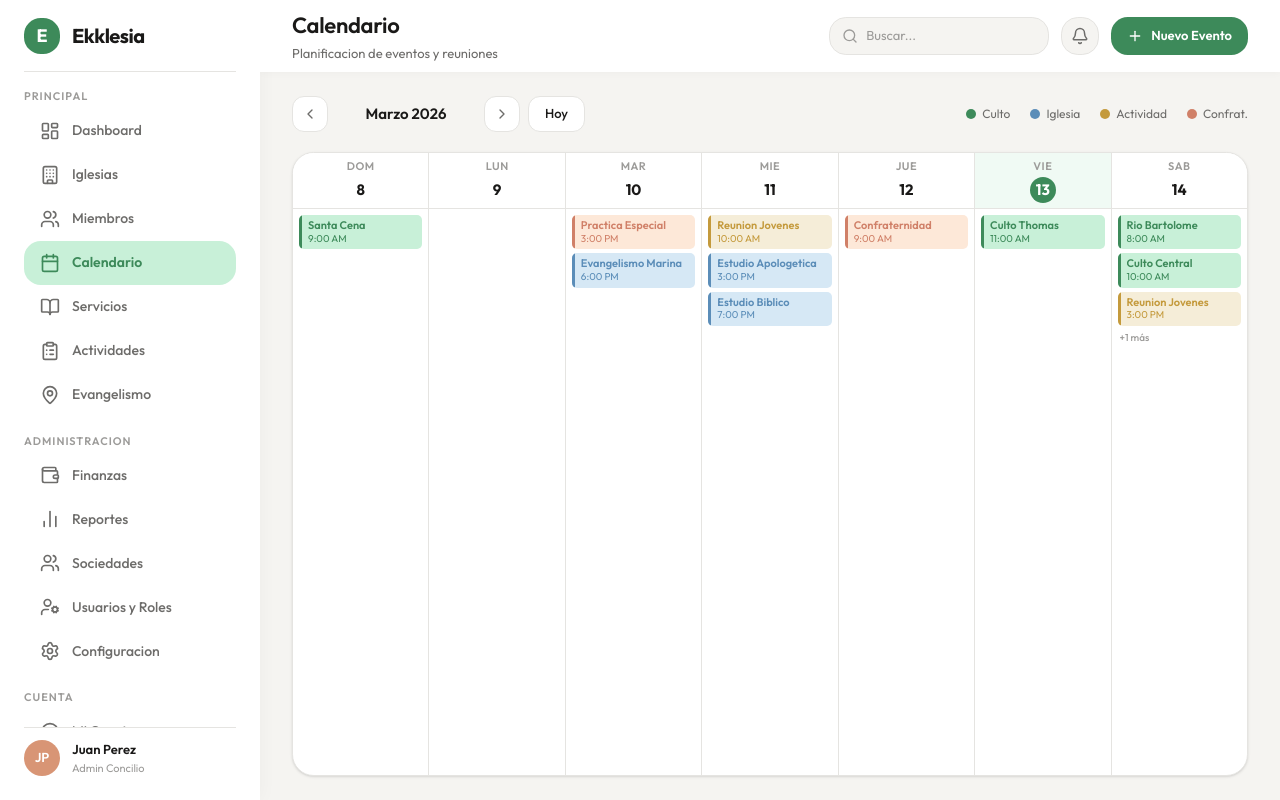
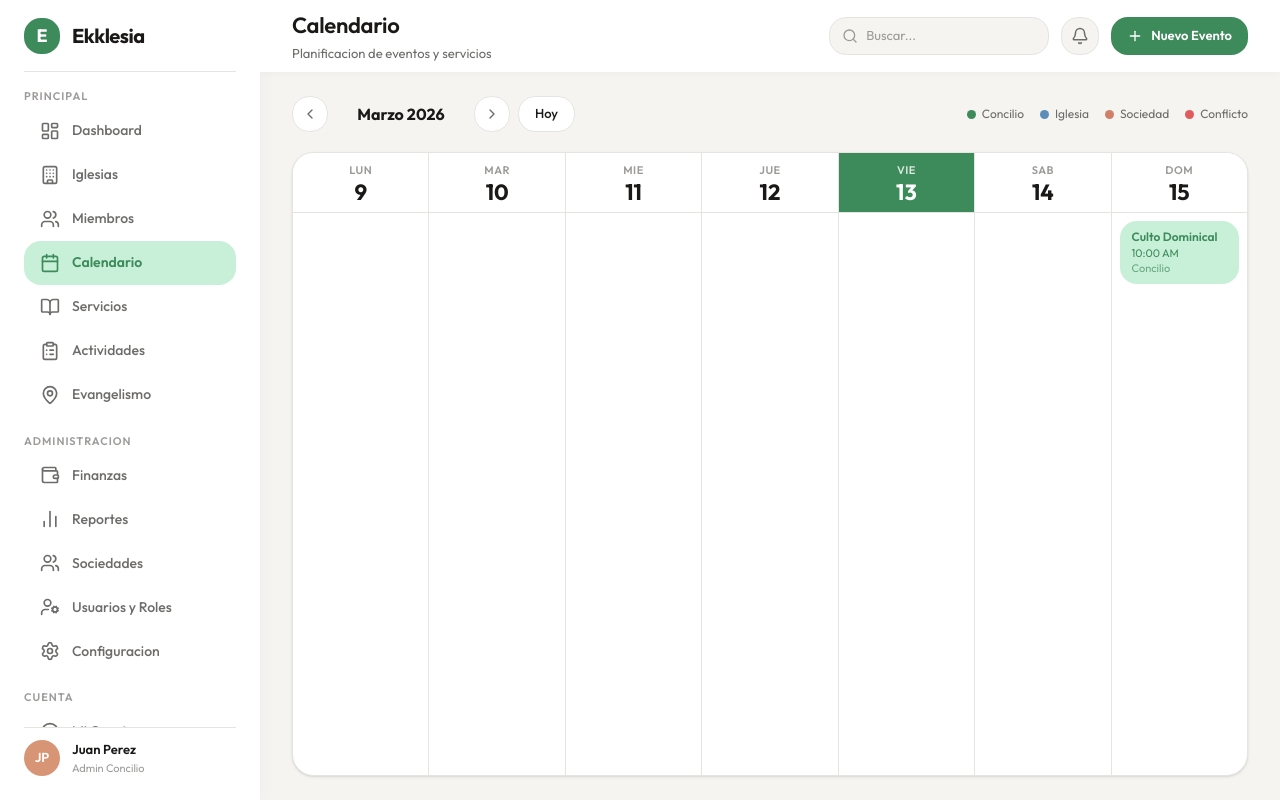
Before and after one commit to osnaidermiranda-art/ekklesia, a Next.js app: page /calendar in a window 1280 px wide. Built offline with nearby package versions, Linux system fonts and the light colour scheme.

Commit message:
feat(calendar): redesign weekly view to match pixel-perfect spec

```diff
--- a/src/views/calendar/ui/CalendarPage.tsx
+++ b/src/views/calendar/ui/CalendarPage.tsx
@@ -10,7 +10,7 @@ import { cn } from '@/lib/utils'
 // Types
 // ---------------------------------------------------------------------------
 
-type EventType = 'worship' | 'church' | 'activity' | 'fellowship'
+type EventType = 'concilio' | 'iglesia' | 'sociedad' | 'conflicto'
 
 interface CalendarEvent {
   id: string
@@ -19,45 +19,53 @@ interface CalendarEvent {
   type: EventType
   date: string // YYYY-MM-DD
   location?: string
+  blocked?: boolean
 }
 
 // ---------------------------------------------------------------------------
-// Config — colors matched pixel-perfect to design
+// Config
 // ---------------------------------------------------------------------------
 
 const TYPE_CONFIG: Record<
   EventType,
-  { bg: string; border: string; text: string; textMuted: string; label: string }
+  { bg: string; border: string; text: string; label: string; dot: string }
 > = {
-  worship: {
+  concilio: {
     bg: '#C8F0D8',
     border: '#3D8A5A',
     text: '#3D8A5A',
-    textMuted: '#3D8A5A',
-    label: 'Culto',
+    label: 'Concilio',
+    dot: '#3D8A5A',
   },
-  church: {
+  iglesia: {
     bg: '#D6E8F5',
     border: '#5B8DB8',
     text: '#5B8DB8',
-    textMuted: '#5B8DB8',
     label: 'Iglesia',
+    dot: '#5B8DB8',
   },
-  activity: {
-    bg: '#F5EDD8',
-    border: '#C49A3C',
-    text: '#C49A3C',
-    textMuted: '#C49A3C',
-    label: 'Actividad',
-  },
-  fellowship: {
+  sociedad: {
     bg: '#FDE8D8',
     border: '#D08068',
-    text: '#D08068',
-    textMuted: '#D08068',
-    label: 'Confrat.',
+    text: '#C07050',
+    label: 'Sociedad',
+    dot: '#D08068',
+  },
+  conflicto: {
+    bg: '#FEF2F0',
+    border: '#E05C5C',
+    text: '#C04040',
+    label: 'Conflicto',
+    dot: '#E05C5C',
   },
 }
+
+const LEGEND: { type: EventType; label: string }[] = [
+  { type: 'concilio', label: 'Concilio' },
+  { type: 'iglesia', label: 'Iglesia' },
+  { type: 'sociedad', label: 'Sociedad' },
+  { type: 'conflicto', label: 'Conflicto' },
+]
 
 const DAY_NAMES = ['DOM', 'LUN', 'MAR', 'MIE', 'JUE', 'VIE', 'SAB']
 
@@ -76,96 +84,51 @@ const MONTH_NAMES = [
   'Diciembre',
 ]
 
-const EVENT_TYPE_OPTIONS: EventType[] = ['worship', 'church', 'activity', 'fellowship']
+const EVENT_TYPE_OPTIONS: EventType[] = ['concilio', 'iglesia', 'sociedad', 'conflicto']
+
+// ---------------------------------------------------------------------------
+// Mock data — week of Mar 2–8 2026
+// ---------------------------------------------------------------------------
 
 const INITIAL_EVENTS: CalendarEvent[] = [
   {
     id: '1',
     title: 'Santa Cena',
-    time: '9:00 AM',
-    type: 'worship',
-    date: '2026-03-08',
-    location: 'Iglesia Betania',
+    time: '10:00 AM',
+    type: 'concilio',
+    date: '2026-03-02',
+    location: 'Betania Central',
   },
+  { id: '2', title: 'Escuela Dominical', time: '9:00 AM', type: 'iglesia', date: '2026-03-04' },
+  { id: '3', title: 'Evangelismo', time: '6:00 PM', type: 'sociedad', date: '2026-03-04' },
+  { id: '4', title: 'Asamblea General', time: '7:00 PM', type: 'concilio', date: '2026-03-05' },
   {
-    id: '2',
-    title: 'Practica Especial',
-    time: '3:00 PM',
-    type: 'fellowship',
-    date: '2026-03-10',
-    location: 'Sala de reuniones',
+    id: '5',
+    title: 'Reunion Jovenes',
+    time: '7:00 PM',
+    type: 'conflicto',
+    date: '2026-03-05',
+    blocked: true,
   },
-  {
-    id: '3',
-    title: 'Evangelismo Marina',
-    time: '6:00 PM',
-    type: 'church',
-    date: '2026-03-10',
-    location: 'Parque Central',
-  },
-  { id: '4', title: 'Reunion Jovenes', time: '10:00 AM', type: 'activity', date: '2026-03-11' },
-  { id: '5', title: 'Estudio Apologetica', time: '3:00 PM', type: 'church', date: '2026-03-11' },
-  {
-    id: '6',
-    title: 'Estudio Biblico',
-    time: '7:00 PM',
-    type: 'church',
-    date: '2026-03-11',
-    location: 'Iglesia Emanuel',
-  },
-  {
-    id: '7',
-    title: 'Confraternidad',
-    time: '9:00 AM',
-    type: 'fellowship',
-    date: '2026-03-12',
-    location: 'Centro Comunitario',
-  },
-  { id: '8', title: 'Culto Thomas', time: '11:00 AM', type: 'worship', date: '2026-03-13' },
-  {
-    id: '9',
-    title: 'Rio Bartolome',
-    time: '8:00 AM',
-    type: 'worship',
-    date: '2026-03-14',
-    location: 'Iglesia Betania',
-  },
-  {
-    id: '10',
-    title: 'Culto Central',
-    time: '10:00 AM',
-    type: 'worship',
-    date: '2026-03-14',
-    location: 'Iglesia Canaan',
-  },
-  { id: '11', title: 'Reunion Jovenes', time: '3:00 PM', type: 'activity', date: '2026-03-14' },
-  { id: '12', title: 'Rio Diamante', time: '5:00 PM', type: 'worship', date: '2026-03-14' },
-  { id: '13', title: 'Reunion Liderazgo', time: '9:00 AM', type: 'church', date: '2026-03-16' },
-  {
-    id: '14',
-    title: 'Culto Domingo',
-    time: '10:00 AM',
-    type: 'worship',
-    date: '2026-03-15',
-    location: 'Iglesia Filadelfia',
-  },
-  {
-    id: '15',
-    title: 'Jovenes Unidos',
-    time: '6:00 PM',
-    type: 'activity',
-    date: '2026-03-15',
-    location: 'Salon Jovenes',
-  },
+  { id: '6', title: 'Culto Viernes', time: '7:30 PM', type: 'iglesia', date: '2026-03-06' },
+  { id: '7', title: 'Canasta Familiar', time: '9:00 AM', type: 'sociedad', date: '2026-03-07' },
+  { id: '8', title: 'Esc. Dominical', time: '9:00 AM', type: 'concilio', date: '2026-03-08' },
+  { id: '9', title: 'Culto Central', time: '10:30 AM', type: 'iglesia', date: '2026-03-08' },
+  { id: '10', title: 'Ensayo Alabanza', time: '5:00 PM', type: 'sociedad', date: '2026-03-08' },
+  { id: '11', title: 'Culto Dominical', time: '10:00 AM', type: 'concilio', date: '2026-03-15' },
+  { id: '12', title: 'Reunion Liderazgo', time: '9:00 AM', type: 'iglesia', date: '2026-03-16' },
 ]
 
 // ---------------------------------------------------------------------------
 // Helpers
 // ---------------------------------------------------------------------------
 
+// Week starts on Monday
 function getWeekStart(date: Date): Date {
   const d = new Date(date)
-  d.setDate(d.getDate() - d.getDay())
+  const day = d.getDay() // 0=Sun
+  const diff = day === 0 ? -6 : 1 - day
+  d.setDate(d.getDate() + diff)
   d.setHours(0, 0, 0, 0)
   return d
 }
@@ -214,7 +177,7 @@ function CreateEventModal({ initialDate, onClose, onSave }: CreateEventModalProp
   const [title, setTitle] = useState('')
   const [date, setDate] = useState(initialDate)
   const [time, setTime] = useState('09:00')
-  const [type, setType] = useState<EventType>('worship')
+  const [type, setType] = useState<EventType>('concilio')
   const [location, setLocation] = useState('')
 
   function handleSubmit(e: React.FormEvent) {
@@ -393,7 +356,7 @@ function EventDetail({ event, anchor, onClose, onDelete }: EventDetailProps) {
 }
 
 // ---------------------------------------------------------------------------
-// Event card — left border + tinted bg (matches design)
+// Event card
 // ---------------------------------------------------------------------------
 
 interface EventCardProps {
@@ -405,6 +368,7 @@ interface EventCardProps {
 function EventCard({ event, onDragStart, onClick }: EventCardProps) {
   const config = TYPE_CONFIG[event.type]
   const ref = useRef<HTMLDivElement>(null)
+  const isConflict = event.type === 'conflicto'
 
   return (
     <div
@@ -418,23 +382,25 @@ function EventCard({ event, onDragStart, onClick }: EventCardProps) {
         e.stopPropagation()
         if (ref.current) onClick(event, ref.current.getBoundingClientRect())
       }}
-      className="mx-1.5 mb-1 flex cursor-pointer overflow-hidden rounded-[5px] transition-opacity active:opacity-40 hover:opacity-80"
-      style={{ backgroundColor: config.bg }}
+      className={cn(
+        'mx-2 mb-2 cursor-pointer rounded-xl px-3 py-2 transition-opacity hover:opacity-85 active:opacity-50',
+        isConflict && 'border border-dashed',
+      )}
+      style={{
+        backgroundColor: config.bg,
+        borderColor: isConflict ? config.border : undefined,
+      }}
     >
-      {/* Left accent border */}
-      <div className="w-[3px] shrink-0" style={{ backgroundColor: config.border }} />
-      {/* Content */}
-      <div className="min-w-0 flex-1 px-1.5 py-1">
-        <p
-          className="truncate text-[11px] font-semibold leading-tight"
-          style={{ color: config.text }}
-        >
-          {event.title}
-        </p>
-        <p className="text-[10px] leading-tight" style={{ color: config.textMuted }}>
-          {event.time}
-        </p>
-      </div>
+      <p className="truncate text-[12px] font-semibold leading-snug" style={{ color: config.text }}>
+        {event.title}
+      </p>
+      <p className="text-[11px] leading-snug" style={{ color: config.text }}>
+        {event.time}
+        {event.blocked ? ' - BLOQUEADO' : ''}
+      </p>
+      <p className="text-[11px] leading-snug opacity-70" style={{ color: config.text }}>
+        {isConflict ? 'Conflicto horario' : config.label}
+      </p>
     </div>
   )
 }
@@ -494,6 +460,45 @@ function MobileDayStrip({ weekDays, selectedYmd, today, onSelect }: MobileDayStr
   )
 }
 
+interface MobileEventCardProps {
+  event: CalendarEvent
+  config: (typeof TYPE_CONFIG)[EventType]
+  onEventClick: (event: CalendarEvent, rect: DOMRect) => void
+}
+
+function MobileEventCard({ event, config, onEventClick }: MobileEventCardProps) {
+  const ref = useRef<HTMLDivElement>(null)
+  return (
+    <div
+      ref={ref}
+      role="button"
+      tabIndex={0}
+      onClick={() => {
+        if (ref.current) onEventClick(event, ref.current.getBoundingClientRect())
+      }}
+      onKeyDown={(e) => {
+        if (e.key === 'Enter' && ref.current)
+          onEventClick(event, ref.current.getBoundingClientRect())
+      }}
+      className="flex cursor-pointer overflow-hidden rounded-xl bg-white shadow-sm transition-colors hover:bg-[#FAFAF8]"
+    >
+      <div className="w-[3px] shrink-0" style={{ backgroundColor: config.border }} />
+      <div className="flex flex-1 items-center gap-3 px-4 py-3.5">
+        <div className="flex flex-1 flex-col gap-0.5">
+          <p className="text-[13px] font-semibold text-[#1A1918]">{event.title}</p>
+          <span className="text-[12px] text-[#6D6C6A]">{event.time}</span>
+        </div>
+        <span
+          className="shrink-0 rounded-full px-2.5 py-0.5 text-[11px] font-semibold"
+          style={{ backgroundColor: config.bg, color: config.text }}
+        >
+          {config.label}
+        </span>
+      </div>
+    </div>
+  )
+}
+
 interface MobileEventListProps {
   events: CalendarEvent[]
   selectedYmd: string
@@ -534,58 +539,8 @@ function MobileEventList({ events, selectedYmd, onEventClick, onAddEvent }: Mobi
   )
 }
 
-interface MobileEventCardProps {
-  event: CalendarEvent
-  config: (typeof TYPE_CONFIG)[EventType]
-  onEventClick: (event: CalendarEvent, rect: DOMRect) => void
-}
-
-function MobileEventCard({ event, config, onEventClick }: MobileEventCardProps) {
-  const ref = useRef<HTMLDivElement>(null)
-  return (
-    <div
-      ref={ref}
-      role="button"
-      tabIndex={0}
-      onClick={() => {
-        if (ref.current) onEventClick(event, ref.current.getBoundingClientRect())
-      }}
-      onKeyDown={(e) => {
-        if (e.key === 'Enter' && ref.current)
-          onEventClick(event, ref.current.getBoundingClientRect())
-      }}
-      className="flex cursor-pointer overflow-hidden rounded-xl bg-white shadow-sm transition-colors hover:bg-[#FAFAF8]"
-    >
-      <div className="w-[3px] shrink-0" style={{ backgroundColor: config.border }} />
-      <div className="flex flex-1 items-center gap-3 px-4 py-3.5">
-        <div className="flex flex-1 flex-col gap-0.5">
-          <p className="text-[13px] font-semibold text-[#1A1918]">{event.title}</p>
-          <div className="flex items-center gap-3">
-            <span className="flex items-center gap-1 text-[12px] text-[#6D6C6A]">
-              <Clock className="size-3 shrink-0" />
-              {event.time}
-            </span>
-            {event.location && (
-              <span className="flex items-center gap-1 text-[12px] text-[#6D6C6A]">
-                <MapPin className="size-3 shrink-0" />
-                {event.location}
-              </span>
-            )}
-          </div>
-        </div>
-        <span
-          className="shrink-0 rounded-full px-2.5 py-0.5 text-[11px] font-semibold"
-          style={{ backgroundColor: config.bg, color: config.text }}
-        >
-          {config.label}
-        </span>
-      </div>
-    </div>
-  )
-}
-
 // ---------------------------------------------------------------------------
-// Day column — drop zone
+// Day column
 // ---------------------------------------------------------------------------
 
 interface DayColumnProps {
@@ -601,8 +556,6 @@ interface DayColumnProps {
   onDayClick: (ymd: string) => void
 }
 
-const MAX_VISIBLE = 3
-
 function DayColumn({
   date,
   events,
@@ -615,8 +568,6 @@ function DayColumn({
   onEventClick,
   onDayClick,
 }: DayColumnProps) {
-  const visible = events.slice(0, MAX_VISIBLE)
-  const overflow = events.length - MAX_VISIBLE
   const ymd = toYMD(date)
 
   return (
@@ -635,23 +586,28 @@ function DayColumn({
       }}
       onDragLeave={onDragLeave}
     >
-      {/* Day header — 56px tall */}
+      {/* Day header */}
       <button
         type="button"
         title="Crear evento"
         onClick={() => onDayClick(ymd)}
         className={cn(
-          'flex h-14 w-full flex-col items-center justify-center gap-0.5 border-b border-[#E5E4E1] transition-colors',
-          isToday ? 'bg-[#F0FAF4]' : 'bg-white hover:bg-[#FAFAF8]',
+          'flex h-[60px] w-full flex-col items-center justify-center gap-[2px] border-b border-[#E5E4E1] transition-colors',
+          isToday ? 'bg-[#3D8A5A]' : 'bg-white hover:bg-[#FAFAF8]',
         )}
       >
-        <span className="text-[11px] font-semibold uppercase tracking-[0.5px] text-[#9C9B99]">
+        <span
+          className={cn(
+            'text-[11px] font-semibold uppercase tracking-[0.5px]',
+            isToday ? 'text-white/80' : 'text-[#9C9B99]',
+          )}
+        >
           {DAY_NAMES[date.getDay()]}
         </span>
         <span
           className={cn(
-            'flex size-[26px] items-center justify-center rounded-full text-[15px] font-bold',
-            isToday ? 'bg-[#3D8A5A] text-white' : 'text-[#1A1918]',
+            'text-[22px] font-bold leading-none',
+            isToday ? 'text-white' : 'text-[#1A1918]',
           )}
         >
           {date.getDate()}
@@ -659,8 +615,8 @@ function DayColumn({
       </button>
 
       {/* Events */}
-      <div className="flex flex-1 flex-col pt-1.5">
-        {visible.map((event) => (
+      <div className="flex flex-1 flex-col pt-2">
+        {events.map((event) => (
           <EventCard
             key={event.id}
             event={event}
@@ -668,9 +624,6 @@ function DayColumn({
             onClick={onEventClick}
           />
         ))}
-        {overflow > 0 && (
-          <p className="px-2 text-[10px] font-medium text-[#9C9B99]">+{overflow} más</p>
-        )}
       </div>
     </div>
   )
@@ -693,6 +646,7 @@ export function CalendarPage() {
   const [detailEvent, setDetailEvent] = useState<CalendarEvent | null>(null)
   const [detailAnchor, setDetailAnchor] = useState<DOMRect | null>(null)
 
+  // Monday-start week: 7 days from weekStart
   const weekDays = Array.from({ length: 7 }, (_, i) => addDays(weekStart, i))
   const weekEnd = weekDays[6]
 
@@ -709,19 +663,11 @@ export function CalendarPage() {
   }
 
   function handlePrevWeek() {
-    setWeekStart((w) => {
-      const next = addDays(w, -7)
-      setSelectedDay(toYMD(addDays(next, today.getDay())))
-      return next
-    })
+    setWeekStart((w) => addDays(w, -7))
   }
 
   function handleNextWeek() {
-    setWeekStart((w) => {
-      const next = addDays(w, 7)
-      setSelectedDay(toYMD(addDays(next, today.getDay())))
-      return next
-    })
+    setWeekStart((w) => addDays(w, 7))
   }
 
   function handleToday() {
@@ -733,7 +679,7 @@ export function CalendarPage() {
     <div className="flex h-full flex-col overflow-hidden">
       <PageHeader
         title="Calendario"
-        subtitle="Planificacion de eventos y reuniones"
+        subtitle="Planificacion de eventos y servicios"
         action={{
           label: 'Nuevo Evento',
           icon: Plus,
@@ -745,43 +691,45 @@ export function CalendarPage() {
       <div className="flex flex-1 flex-col gap-4 overflow-hidden px-4 py-4 lg:gap-5 lg:px-8 lg:py-6">
         {/* Toolbar */}
         <div className="flex items-center justify-between">
+          {/* Navigation */}
           <div className="flex items-center gap-2">
             <button
               type="button"
               onClick={handlePrevWeek}
-              className="flex size-9 items-center justify-center rounded-lg border border-[#E5E4E1] bg-white text-[#6D6C6A] transition-colors hover:bg-[#FAFAF8]"
+              className="flex size-9 items-center justify-center rounded-xl border border-[#E5E4E1] bg-white text-[#6D6C6A] transition-colors hover:bg-[#FAFAF8]"
             >
               <ChevronLeft className="size-4" />
             </button>
-            <span className="min-w-[140px] text-center text-[15px] font-semibold text-[#1A1918]">
+            <span className="min-w-[130px] text-center text-[16px] font-bold text-[#1A1918]">
               {monthLabel}
             </span>
             <button
               type="button"
               onClick={handleNextWeek}
-              className="flex size-9 items-center justify-center rounded-lg border border-[#E5E4E1] bg-white text-[#6D6C6A] transition-colors hover:bg-[#FAFAF8]"
+              className="flex size-9 items-center justify-center rounded-xl border border-[#E5E4E1] bg-white text-[#6D6C6A] transition-colors hover:bg-[#FAFAF8]"
             >
               <ChevronRight className="size-4" />
             </button>
             <button
               type="button"
               onClick={handleToday}
-              className="flex h-9 items-center rounded-lg border border-[#E5E4E1] bg-white px-4 text-[13px] font-medium text-[#1A1918] transition-colors hover:bg-[#FAFAF8]"
+              className="flex h-9 items-center rounded-xl border border-[#E5E4E1] bg-white px-4 text-[13px] font-medium text-[#1A1918] transition-colors hover:bg-[#FAFAF8]"
             >
               Hoy
             </button>
           </div>
 
           {/* Legend */}
-          <div className="hidden items-center gap-5 sm:flex">
-            {(Object.entries(TYPE_CONFIG) as [EventType, (typeof TYPE_CONFIG)[EventType]][]).map(
-              ([key, cfg]) => (
-                <div key={key} className="flex items-center gap-1.5">
-                  <span className="size-2.5 rounded-full" style={{ backgroundColor: cfg.border }} />
-                  <span className="text-[12px] text-[#6D6C6A]">{cfg.label}</span>
-                </div>
-              ),
-            )}
+          <div className="hidden items-center gap-4 sm:flex">
+            {LEGEND.map(({ type, label }) => (
+              <div key={type} className="flex items-center gap-1.5">
+                <span
+                  className="size-[9px] rounded-full"
+                  style={{ backgroundColor: TYPE_CONFIG[type].dot }}
+                />
+                <span className="text-[12px] text-[#6D6C6A]">{label}</span>
+              </div>
+            ))}
           </div>
         </div>
 
```
